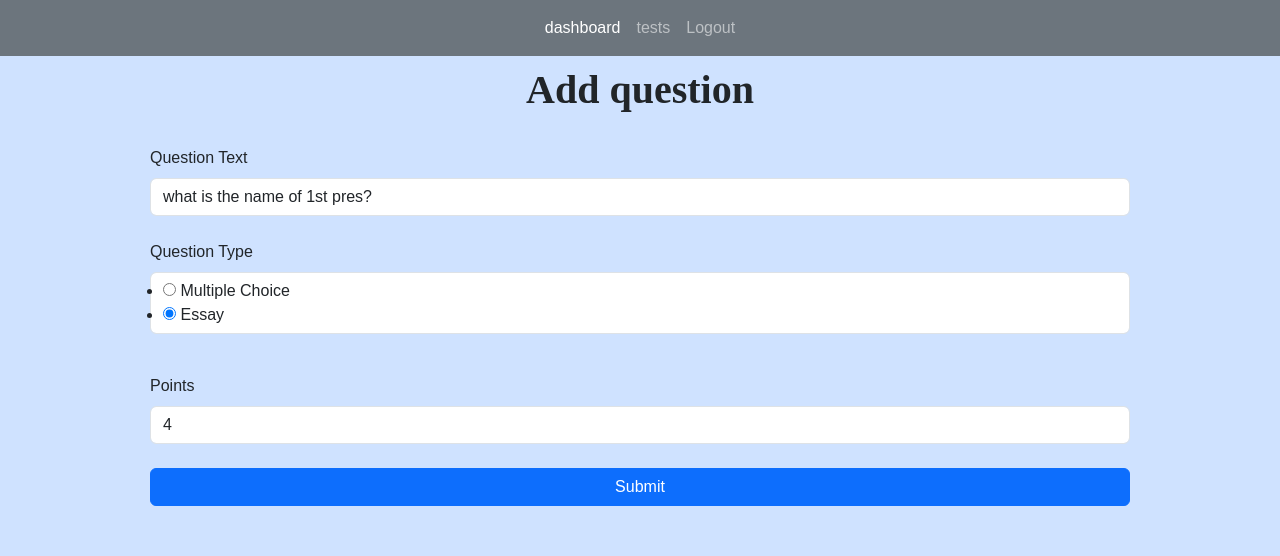
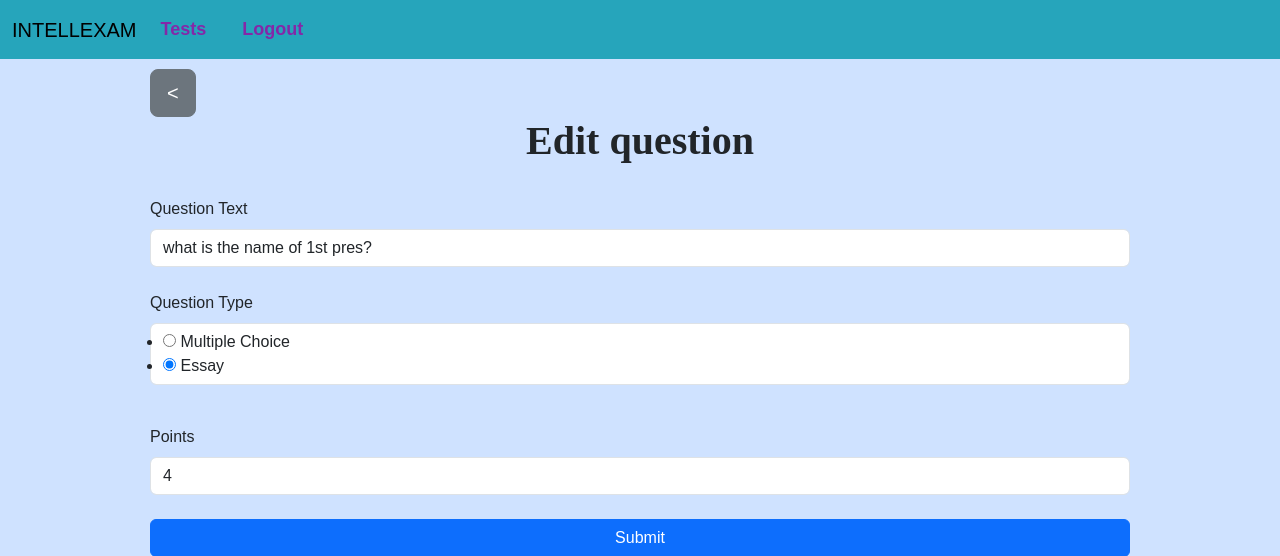
Before and after one commit to Arielbanua/Intellexam, a Flask app: page /tests/1/1/edit-question in a window 1280 px wide. Shown: the top 556 px of the page. Run offline with Flask 3, Linux system fonts and the light colour scheme; a user stored in the database is signed in; some libraries are stand-ins or nearby versions.

Commit message:
added final touches and design and back buttons

```diff
--- a/app.py
+++ b/app.py
@@ -386,7 +386,7 @@ def edit_test(id):
         form.title.data = test_to_edit.title
         form.start_date.data = test_to_edit.start_date
         form.end_date.data = test_to_edit.end_date
-        return render_template('edit_test.html', form=form)
+        return render_template('edit_test.html', form=form, id=id)
 
     else:
         flash("not authorized")
@@ -483,10 +483,10 @@ def edit_question(id, question_id):
             form.option3.data = question_to_edit.option3
             form.option4.data = question_to_edit.option4
             form.correct_opt.data = question_to_edit.correct_opt
-            return render_template('edit_question.html', form=form, question = question_to_edit)
+            return render_template('edit_question.html', form=form, question = question_to_edit, id=id)
         elif question_to_edit.question_type == 'essay':
             form.correct_ans.data = question_to_edit.correct_ans
-            return render_template('edit_question.html', form=form, question = question_to_edit)
+            return render_template('edit_question.html', form=form, question = question_to_edit,id=id)
 
 @app.route('/student/enter-code', methods=['GET', 'POST'])
 @login_required(role="student")
--- a/static/main.css
+++ b/static/main.css
@@ -89,3 +89,7 @@ H1 {
   .questions-column {
     margin-left: 310px; /* adjust the margin to match the width of the nav column */
   }
+
+.back-button{
+    width: 50;
+}
--- a/templates/add_question.html
+++ b/templates/add_question.html
@@ -2,6 +2,8 @@
 
 
 {% block content %}
+
+<a href="{{ url_for('test', id = id)}}" class="btn btn-secondary btn-lg" style="width: 200;"><</a>
 
 <h1>Add question</h1>
 <br>
--- a/templates/create_test.html
+++ b/templates/create_test.html
@@ -2,6 +2,8 @@
 
 
 {% block content %}
+
+<a href="{{ url_for('tests')}}" class="btn btn-secondary btn-lg" style="width: 200;"><</a>
 
 <h1>Create test</h1>
 <br>
--- a/templates/edit_question.html
+++ b/templates/edit_question.html
@@ -3,7 +3,9 @@
 
 {% block content %}
 
-<h1>Add question</h1>
+<a href="{{ url_for('test', id = id)}}" class="btn btn-secondary btn-lg" style="width: 200;"><</a>
+
+<h1>Edit question</h1>
 <br>
 
 {% for message in get_flashed_messages() %}
--- a/templates/edit_test.html
+++ b/templates/edit_test.html
@@ -2,6 +2,8 @@
 
 
 {% block content %}
+
+<a href="{{ url_for('test', id = id)}}" class="btn btn-secondary btn-lg" style="width: 200;"><</a>
 
 <h1>edit test</h1>
 <br>
--- a/templates/manage_test.html
+++ b/templates/manage_test.html
@@ -3,6 +3,7 @@
 
 {% block content %}
 
+<a href="{{ url_for('tests')}}" class="btn btn-secondary btn-lg" style="width: 200;"><</a>
 <h1>MANAGE TEST</h1>
 <br>
 
--- a/templates/teacher_navbar.html
+++ b/templates/teacher_navbar.html
@@ -1,14 +1,41 @@
-
+<!--
     <nav class="navbar navbar-expand-lg navbar-dark bg-secondary">
         <button class="navbar-toggler" type="button" data-bs-toggle="collapse" data-bs-target="#navbarNavAltMarkup" aria-controls="navbarNavAltMarkup" aria-expanded="false" aria-label="Toggle navigation">
             <span class="navbar-toggler-icon"></span>
         </button>
         <div class="collapse navbar-collapse" id="navbarNavAltMarkup">
             <div class="navbar-nav mx-auto">
-            <a class="nav-link active" aria-current="page" href="{{ url_for('teacher_dashboard') }}">dashboard</a>
-            <a class="nav-link" href="{{ url_for('tests') }}">tests</a>
-            <a class="nav-link" href="{{ url_for('logout') }}">Logout</a>
+            <a style="font-size: larger; color: rgb(38, 94, 143); font-weight: bolder;" class="nav-link" href="{{ url_for('tests') }}">TESTS</a>
+            <a style="font-size: larger;color: rgb(38, 94, 143); font-weight: bolder;" class="nav-link" href="{{ url_for('logout') }}">LOGOUT</a>
             </div>
         </div>
         </div>
-    </nav>
+    </nav> -->
+
+    <!-- <nav class="navbar bg-body-tertiary">
+        <div class="container-fluid">
+            <a style="font-size: larger; color: rgb(38, 94, 143); font-weight: bolder;" class="nav-link" href="{{ url_for('tests') }}">TESTS</a>
+            <a style="font-size: larger;color: rgb(38, 94, 143); font-weight: bolder;" class="nav-link" href="{{ url_for('logout') }}">LOGOUT</a>
+        </div>
+      </nav> -->
+
+      <nav style="background-color: rgb(38, 165, 187);" class="navbar navbar-expand-lg ">
+        <div class="container-fluid">
+          <a style="font-family:fantasy ;" class="navbar-brand" href="#">INTELLEXAM</a>
+          <button class="navbar-toggler" type="button" data-bs-toggle="collapse" data-bs-target="#navbarText" aria-controls="navbarText" aria-expanded="false" aria-label="Toggle navigation">
+            <span class="navbar-toggler-icon"></span>
+          </button>
+          <div class="collapse navbar-collapse" id="navbarText" >
+            <ul class="navbar-nav me-auto mb-2 mb-lg-0">
+              <li class="nav-item" style="text-align: center;">
+                <a style="font-size: large; color: rgb(132, 40, 168); font-weight: bolder;" class="nav-link" href="{{ url_for('tests') }}">Tests</a>
+            </li>
+              <li class="nav-item" >
+                <a style="font-size: large;color: rgb(132, 40, 168); font-weight: bolder;" class="nav-link" href="{{ url_for('logout') }}">Logout</a>
+            </li>
+
+            </ul>
+
+          </div>
+        </div>
+      </nav>
--- a/templates/view_submission.html
+++ b/templates/view_submission.html
@@ -12,6 +12,9 @@
 
 
 {% endfor %}
+
+<a href="{{ url_for('test', id = test.test_id)}}" class="btn btn-secondary btn-lg" style="width: 200;"><</a>
+<br/><br/>
 
 <div class="shadow p-3 mb-5 bg-body rounded">
 	<h2>{{ test.title }}</h2>
```
Also changed, not shown: templates/student_dashboard.html (+6 -3 lines), templates/student_navbar.html (+20 -13 lines), templates/tests.html (+5 -3 lines), instance/users.db.
